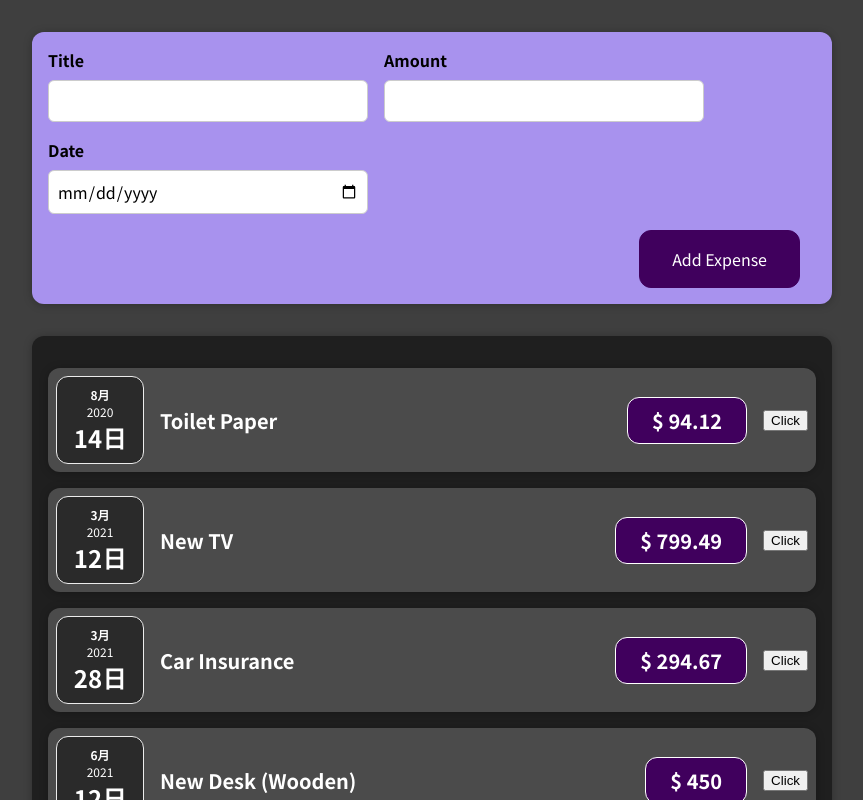
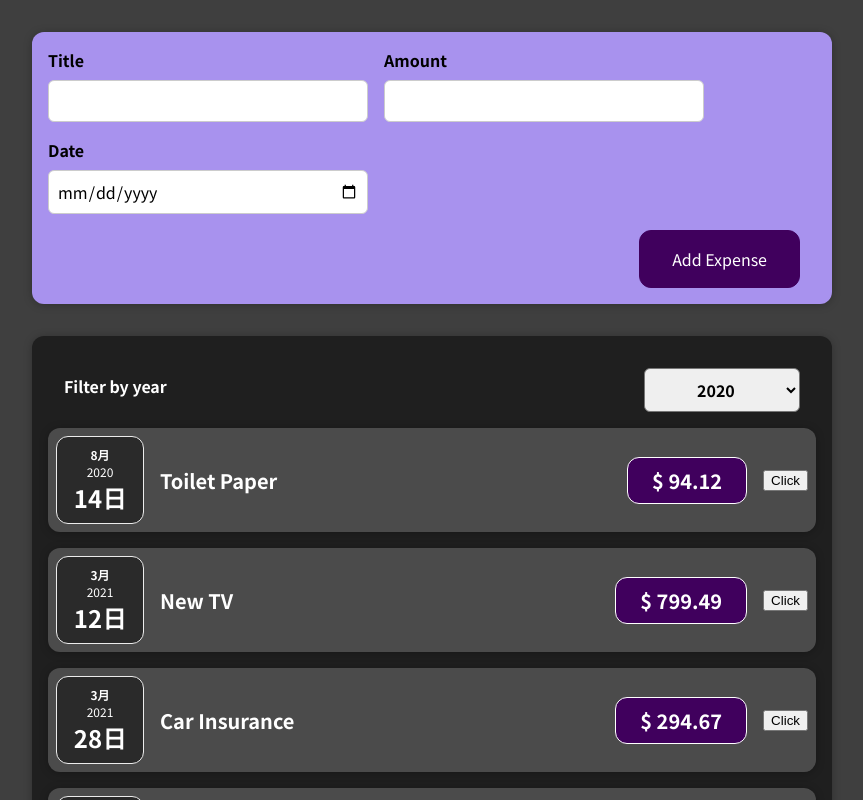
Before and after one commit to rdchen1124/React-Complete-Guide, a React (Create React App) app: page / in a window 1280 px wide. Shown: the top 800 px of the page, without its empty margins (208-1071 px from the left). Built offline with nearby package versions, Linux system fonts and the light colour scheme.

Commit message:
Adding yearFilter state and Passing handleYear not only for keeping it in Expenses, but using in ExpenseFilter.

```diff
--- a/src/components/Expenses/Expenses.js
+++ b/src/components/Expenses/Expenses.js
@@ -1,12 +1,20 @@
+import React, { useState } from "react";
 import ExpenseItem from "./ExpenseItem";
 import Card from "../UI/Card";
 import './Expenses.css';
+import ExpensesFilter from "./ExpensesFilter";
 
 const Expenses = ({items}) => {
+  const [yearFilter, setYearFilter] = useState('2020');
+  const handleYearFilterChange = (year) => {
+    setYearFilter(year);
+  }
   return (
     <Card className="expenses">
+      <ExpensesFilter selected={yearFilter} onYearChange={handleYearFilterChange} />
       {items.map(item => (<ExpenseItem key={item.id} {...item} />))}
     </Card>
+
   )
 }
 
--- /dev/null
+++ b/src/components/Expenses/ExpensesFilter.css
@@ -0,0 +1,24 @@
+.expenses-filter {
+  color: white;
+  padding: 0 1rem;
+}
+
+.expenses-filter__control {
+  display: flex;
+  width: 100%;
+  align-items: center;
+  justify-content: space-between;
+  margin: 1rem 0;
+}
+
+.expenses-filter label {
+  font-weight: bold;
+  margin-bottom: 0.5rem;
+}
+
+.expenses-filter select {
+  font: inherit;
+  padding: 0.5rem 3rem;
+  font-weight: bold;
+  border-radius: 6px;
+}
--- /dev/null
+++ b/src/components/Expenses/ExpensesFilter.js
@@ -0,0 +1,20 @@
+import "./ExpensesFilter.css";
+const ExpensesFilter = ({selected, onYearChange}) =>{
+  const handleYearChange = (e) => {
+    onYearChange(e.target.value);
+  }
+  return (
+    <div className='expenses-filter'>
+      <div className='expenses-filter__control'>
+        <label>Filter by year</label>
+        <select value={selected} onChange={handleYearChange}>
+          <option value='2022'>2022</option>
+          <option value='2021'>2021</option>
+          <option value='2020'>2020</option>
+          <option value='2019'>2019</option>
+        </select>
+      </div>
+    </div>
+  )
+}
+export default ExpensesFilter;
```
